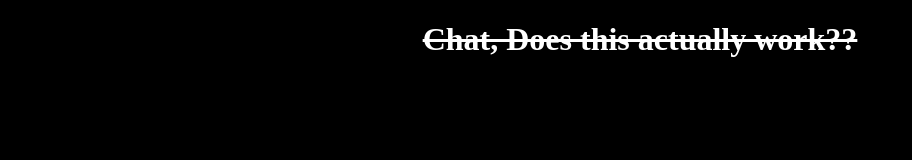
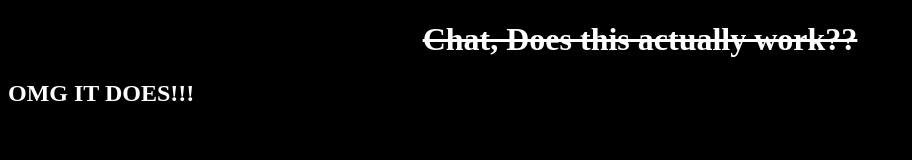
Before and after one commit to SHUBARUUU/Start, a plain HTML site: page index.html in a window 1280 px wide. Shown: the whole page, without its empty margins (0-912 px from the left). Drawn offline with Linux system fonts and the light colour scheme.

Commit message:
Update index.html

```diff
--- a/index.html
+++ b/index.html
@@ -8,5 +8,6 @@
   </head>
   <body>
     <h1>Chat, Does this actually work??</h1>
+    <h2>OMG IT DOES!!!</h2>
   </body>
 </html>
```
